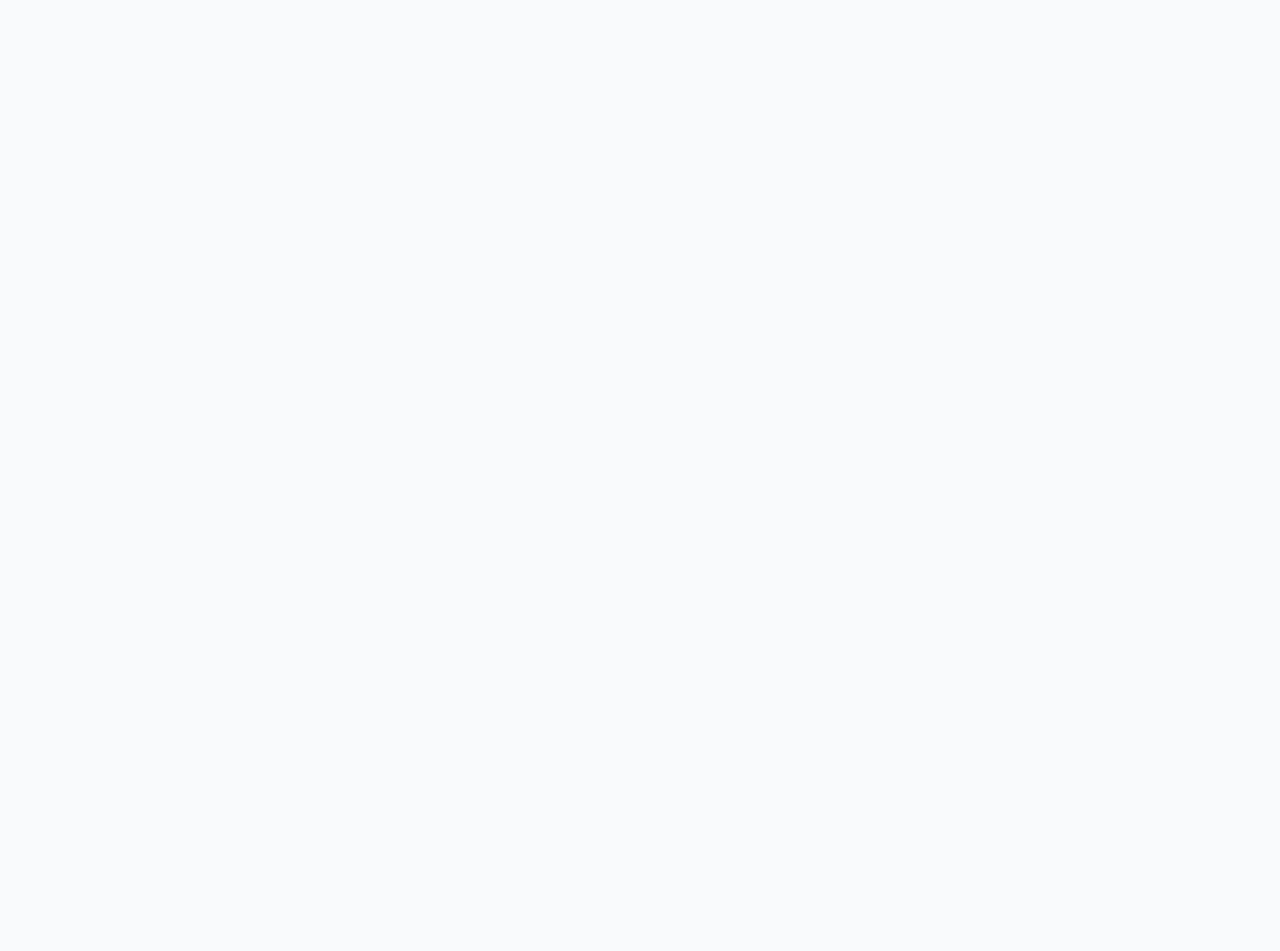
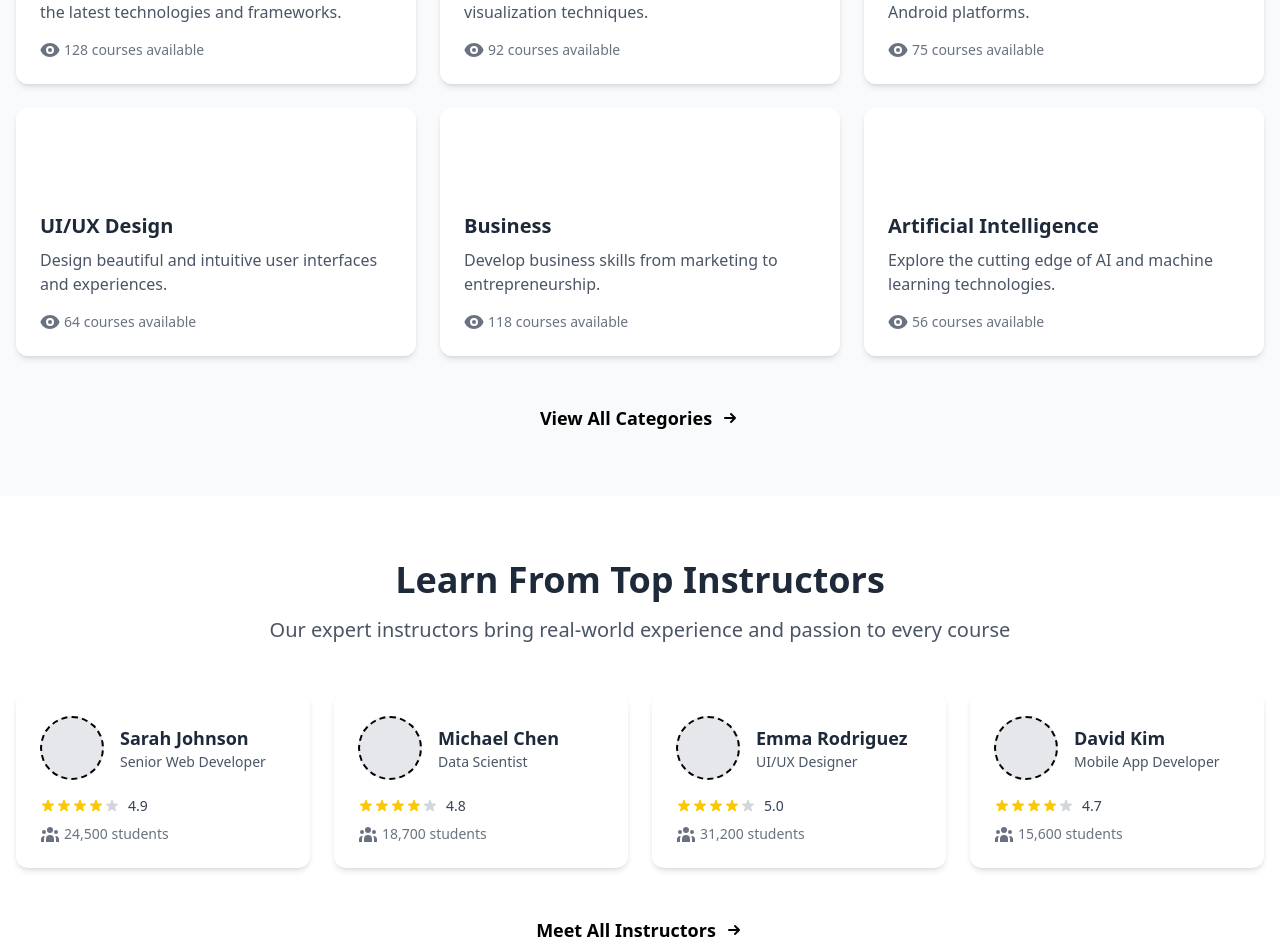
Before and after one commit to sahilwebdev21/E-LearnMate, a Next.js app in the folder frontend/: page / in a window 1280 px wide. Shown: the part 1421-2372 px from the top of the page. Before the commit the page ends 1362 px from the top, so only its background shows below. Built offline with nearby package versions, Linux system fonts and the light colour scheme.

Commit message:
Implement Categories and Instructors teaser sections on Homepage

```diff
--- a/frontend/package.json
+++ b/frontend/package.json
@@ -10,6 +10,7 @@
   },
   "dependencies": {
     "@heroicons/react": "^2.2.0",
+    "@tailwindcss/line-clamp": "^0.4.4",
     "next": "15.3.2",
     "react": "^19.0.0",
     "react-dom": "^19.0.0"
--- a/frontend/src/app/page.tsx
+++ b/frontend/src/app/page.tsx
@@ -1,6 +1,79 @@
+import CategoryCard from "@/components/cards/CategoryCard";
+import InstructorCard from "@/components/cards/InstructorCard";
 import Link from "next/link";
 
 export default function Home() {
+  // Placeholder categories data
+  const categories = [
+    {
+      id: 'web-dev',
+      name: 'Web Development',
+      description: 'Learn to build modern web applications with the latest technologies and frameworks.',
+      courseCount: 128
+    },
+    {
+      id: 'data-science',
+      name: 'Data Science',
+      description: 'Master data analysis, machine learning, and visualization techniques.',
+      courseCount: 92
+    },
+    {
+      id: 'mobile-dev',
+      name: 'Mobile Development',
+      description: 'Create powerful mobile apps for iOS and Android platforms.',
+      courseCount: 75
+    },
+    {
+      id: 'design',
+      name: 'UI/UX Design',
+      description: 'Design beautiful and intuitive user interfaces and experiences.',
+      courseCount: 64
+    },
+    {
+      id: 'business',
+      name: 'Business',
+      description: 'Develop business skills from marketing to entrepreneurship.',
+      courseCount: 118
+    },
+    {
+      id: 'ai',
+      name: 'Artificial Intelligence',
+      description: 'Explore the cutting edge of AI and machine learning technologies.',
+      courseCount: 56
+    }
+  ];
+
+  // Placeholder instructors data
+  const instructors = [
+    {
+      id: 'sarah-johnson',
+      name: 'Sarah Johnson',
+      title: 'Senior Web Developer',
+      rating: 4.9,
+      studentCount: 24500
+    },
+    {
+      id: 'michael-chen',
+      name: 'Michael Chen',
+      title: 'Data Scientist',
+      rating: 4.8,
+      studentCount: 18700
+    },
+    {
+      id: 'emma-rodriguez',
+      name: 'Emma Rodriguez',
+      title: 'UI/UX Designer',
+      rating: 4.95,
+      studentCount: 31200
+    },
+    {
+      id: 'david-kim',
+      name: 'David Kim',
+      title: 'Mobile App Developer',
+      rating: 4.7,
+      studentCount: 15600
+    }
+  ];
   return (
     <div>
       {/* Hero Section */}
@@ -94,6 +167,94 @@ export default function Home() {
           </div>
         </div>
       </section>
+
+      {/* Categories Section */}
+      <section className="py-16 bg-gray-50">
+        <div className="container mx-auto px-4">
+          <div className="text-center mb-12">
+            <h2 className="text-3xl md:text-4xl font-bold text-gray-800 mb-4">
+              Explore Popular <span className="text-primary">Categories</span>
+            </h2>
+            <p className="text-xl text-gray-600 max-w-3xl mx-auto">
+              Discover courses in your area of interest from our diverse selection of categories
+            </p>
+          </div>
+
+          <div className="grid grid-cols-1 sm:grid-cols-2 lg:grid-cols-3 gap-6 mb-12">
+            {categories.slice(0, 6).map((category) => (
+              <CategoryCard
+                key={category.id}
+                id={category.id}
+                name={category.name}
+                description={category.description}
+                courseCount={category.courseCount}
+              />
+            ))}
+          </div>
+
+          <div className="text-center">
+            <Link
+              href="/categories"
+              className="inline-flex items-center text-primary font-bold text-lg group"
+            >
+              View All Categories
+              <svg
+                xmlns="http://www.w3.org/2000/svg"
+                className="h-5 w-5 ml-2 group-hover:translate-x-1 transition-transform"
+                viewBox="0 0 20 20"
+                fill="currentColor"
+              >
+                <path fillRule="evenodd" d="M10.293 5.293a1 1 0 011.414 0l4 4a1 1 0 010 1.414l-4 4a1 1 0 01-1.414-1.414L12.586 11H5a1 1 0 110-2h7.586l-2.293-2.293a1 1 0 010-1.414z" clipRule="evenodd" />
+              </svg>
+            </Link>
+          </div>
+        </div>
+      </section>
+
+      {/* Instructors Section */}
+      <section className="py-16 bg-white">
+        <div className="container mx-auto px-4">
+          <div className="text-center mb-12">
+            <h2 className="text-3xl md:text-4xl font-bold text-gray-800 mb-4">
+              Learn From Top <span className="text-primary">Instructors</span>
+            </h2>
+            <p className="text-xl text-gray-600 max-w-3xl mx-auto">
+              Our expert instructors bring real-world experience and passion to every course
+            </p>
+          </div>
+
+          <div className="grid grid-cols-1 sm:grid-cols-2 lg:grid-cols-4 gap-6 mb-12">
+            {instructors.map((instructor) => (
+              <InstructorCard
+                key={instructor.id}
+                id={instructor.id}
+                name={instructor.name}
+                title={instructor.title}
+                rating={instructor.rating}
+                studentCount={instructor.studentCount}
+              />
+            ))}
+          </div>
+
+          <div className="text-center">
+            <Link
+              href="/instructors"
+              className="inline-flex items-center text-primary font-bold text-lg group"
+            >
+              Meet All Instructors
+              <svg
+                xmlns="http://www.w3.org/2000/svg"
+                className="h-5 w-5 ml-2 group-hover:translate-x-1 transition-transform"
+                viewBox="0 0 20 20"
+                fill="currentColor"
+              >
+                <path fillRule="evenodd" d="M10.293 5.293a1 1 0 011.414 0l4 4a1 1 0 010 1.414l-4 4a1 1 0 01-1.414-1.414L12.586 11H5a1 1 0 110-2h7.586l-2.293-2.293a1 1 0 010-1.414z" clipRule="evenodd" />
+              </svg>
+            </Link>
+          </div>
+        </div>
+      </section>
+
     </div>
   );
 }
--- /dev/null
+++ b/frontend/src/components/cards/CategoryCard.tsx
@@ -0,0 +1,42 @@
+import Link from "next/link";
+
+interface CategoryCardProps {
+  id: string;
+  name: string;
+  description: string;
+  courseCount: number;
+}
+
+const CategoryCard = ({ id, name, description, courseCount }: CategoryCardProps) => {
+  return (
+    <Link
+      href={`/courses?category=${id}`}
+      className="block group"
+    >
+      <div className="bg-white rounded-xl shadow-md overflow-hidden transition-all duration-300 hover:shadow-xl h-full">
+        <div className="p-6">
+          <div className="flex items-center justify-center w-16 h-16 bg-primary/10 rounded-lg mb-4">
+            <div className="bg-primary w-10 h-10 rounded-lg flex items-center justify-center">
+              <span className="text-white font-bold text-lg">{name.charAt(0)}</span>
+            </div>
+          </div>
+
+          <h3 className="text-xl font-bold text-gray-800 mb-2 group-hover:text-primary transition-colors">
+            {name}
+          </h3>
+          <p className="text-gray-600 mb-4 line-clamp-2">{description}</p>
+
+          <div className="flex items-center text-gray-500 text-sm">
+            <svg xmlns="http://www.w3.org/2000/svg" className="h-5 w-5 mr-1" viewBox="0 0 20 20" fill="currentColor">
+              <path d="M10 12a2 2 0 100-4 2 2 0 000 4z" />
+              <path fillRule="evenodd" d="M.458 10C1.732 5.943 5.522 3 10 3s8.268 2.943 9.542 7c-1.274 4.057-5.064 7-9.542 7S1.732 14.057.458 10zM14 10a4 4 0 11-8 0 4 4 0 018 0z" clipRule="evenodd" />
+            </svg>
+            {courseCount} courses available
+          </div>
+        </div>
+      </div>
+    </Link>
+  );
+};
+
+export default CategoryCard;
--- /dev/null
+++ b/frontend/src/components/cards/InstructorCard.tsx
@@ -0,0 +1,63 @@
+import Link from "next/link";
+
+interface InstructorCardProps {
+  id: string;
+  name: string;
+  title: string;
+  rating: number;
+  studentCount: number;
+}
+
+const InstructorCard = ({ id, name, title, rating, studentCount }: InstructorCardProps) => {
+  // Generate star rating
+  const renderStars = () => {
+    return Array.from({ length: 5 }).map((_, i) => (
+      <svg
+        key={i}
+        xmlns="http://www.w3.org/2000/svg"
+        className={`h-4 w-4 ${i < Math.floor(rating) ? 'text-yellow-400' : 'text-gray-300'}`}
+        viewBox="0 0 20 20"
+        fill="currentColor"
+      >
+        <path d="M9.049 2.927c.3-.921 1.603-.921 1.902 0l1.07 3.292a1 1 0 00.95.69h3.462c.969 0 1.371 1.24.588 1.81l-2.8 2.034a1 1 0 00-.364 1.118l1.07 3.292c.3.921-.755 1.688-1.54 1.118l-2.8-2.034a1 1 0 00-1.175 0l-2.8 2.034c-.784.57-1.838-.197-1.539-1.118l1.07-3.292a1 1 0 00-.364-1.118L2.98 8.72c-.783-.57-.38-1.81.588-1.81h3.461a1 1 0 00.951-.69l1.07-3.292z" />
+      </svg>
+    ));
+  };
+
+  return (
+    <Link
+      href={`/instructors/${id}`}
+      className="block group"
+    >
+      <div className="bg-white rounded-xl shadow-md overflow-hidden transition-all duration-300 hover:shadow-xl h-full">
+        <div className="p-6">
+          <div className="flex items-center mb-4">
+            <div className="bg-gray-200 border-2 border-dashed rounded-full w-16 h-16 mr-4" />
+            <div>
+              <h3 className="text-lg font-bold text-gray-800 group-hover:text-primary transition-colors">
+                {name}
+              </h3>
+              <p className="text-gray-600 text-sm">{title}</p>
+            </div>
+          </div>
+
+          <div className="flex items-center mb-2">
+            <div className="flex mr-2">
+              {renderStars()}
+            </div>
+            <span className="text-sm font-medium text-gray-700">{rating.toFixed(1)}</span>
+          </div>
+
+          <div className="flex items-center text-gray-500 text-sm">
+            <svg xmlns="http://www.w3.org/2000/svg" className="h-5 w-5 mr-1" viewBox="0 0 20 20" fill="currentColor">
+              <path d="M13 6a3 3 0 11-6 0 3 3 0 016 0zM18 8a2 2 0 11-4 0 2 2 0 014 0zM14 15a4 4 0 00-8 0v3h8v-3zM6 8a2 2 0 11-4 0 2 2 0 014 0zM16 18v-3a5.972 5.972 0 00-.75-2.906A3.005 3.005 0 0119 15v3h-3zM4.75 12.094A5.973 5.973 0 004 15v3H1v-3a3 3 0 013.75-2.906z" />
+            </svg>
+            {studentCount.toLocaleString()} students
+          </div>
+        </div>
+      </div>
+    </Link>
+  );
+};
+
+export default InstructorCard;
--- a/frontend/tailwind.config.ts
+++ b/frontend/tailwind.config.ts
@@ -24,8 +24,13 @@ module.exports = {
           '0%, 100%': { transform: 'translateY(0)' },
           '50%': { transform: 'translateY(-10px)' },
         }
+      },
+      lineClamp: {
+        2: '2',
       }
     },
   },
-  plugins: [],
+  plugins: [
+    require('@tailwindcss/line-clamp'),
+  ],
 }
```
Also changed, not shown: 1 other file (tests, documents, lock files or other folders).
